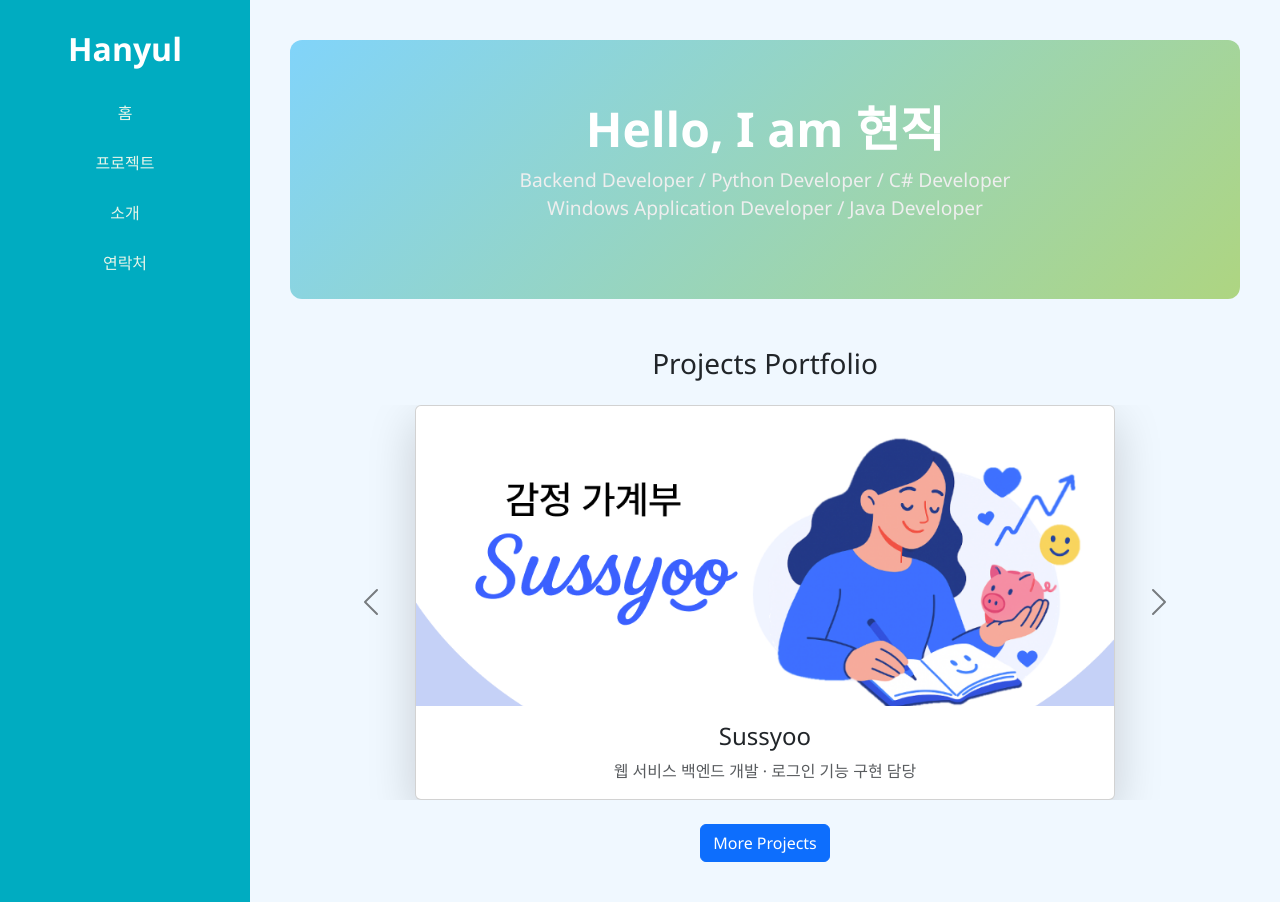
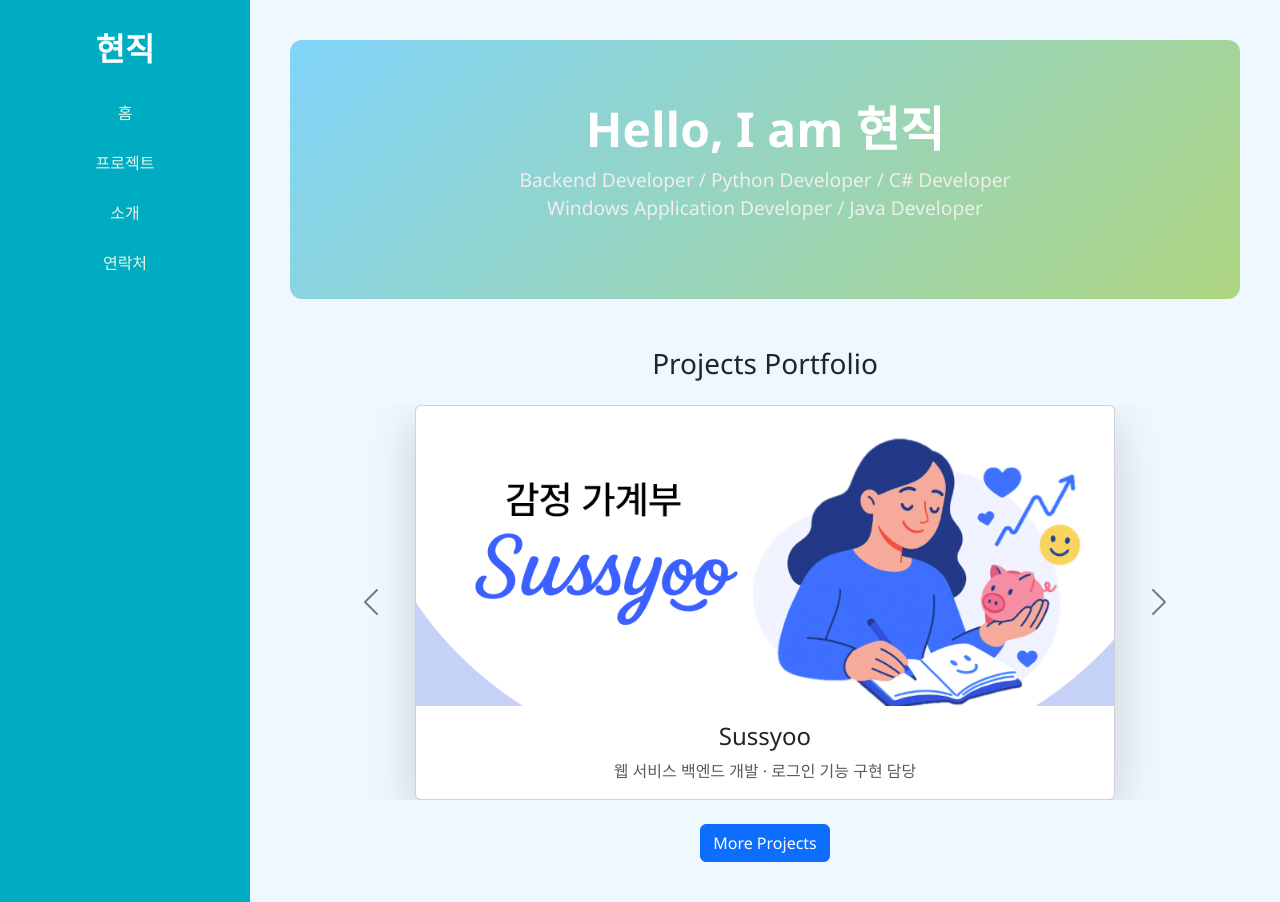
Before and after one commit to j-lee03/jh03-1, a FastAPI app: page / in a window 1280 px wide. Run offline with FastAPI, Linux system fonts and the light colour scheme; parts of the project's set-up code (start-up, migrations or seed data) failed here and were passed over.

Commit message:
커밋12

```diff
--- a/app/templates/base.html
+++ b/app/templates/base.html
@@ -9,7 +9,7 @@
 </head>
 <body>
   <div class="sidebar">
-    <h2>Hanyul</h2>
+    <h2>현직</h2>
     <nav class="nav flex-column">
       <a class="nav-link" href="/">홈</a>
       <a class="nav-link" href="/projects">프로젝트</a>
--- a/app/templates/home.html
+++ b/app/templates/home.html
@@ -1,5 +1,5 @@
 {% extends "base.html" %}
-{% block title %}Home - Hanyul{% endblock %}
+{% block title %}Home - 현직{% endblock %}
 {% block content %}
   <section class="hero">
     <h1>Hello, I am 현직</h1>
--- a/app/templates/projects.html
+++ b/app/templates/projects.html
@@ -1,6 +1,6 @@
 {% extends "base.html" %}
 
-{% block title %}Projects - Hanyul{% endblock %}
+{% block title %}Projects - {% endblock %}
 
 {% block content %}
 <style>
```
